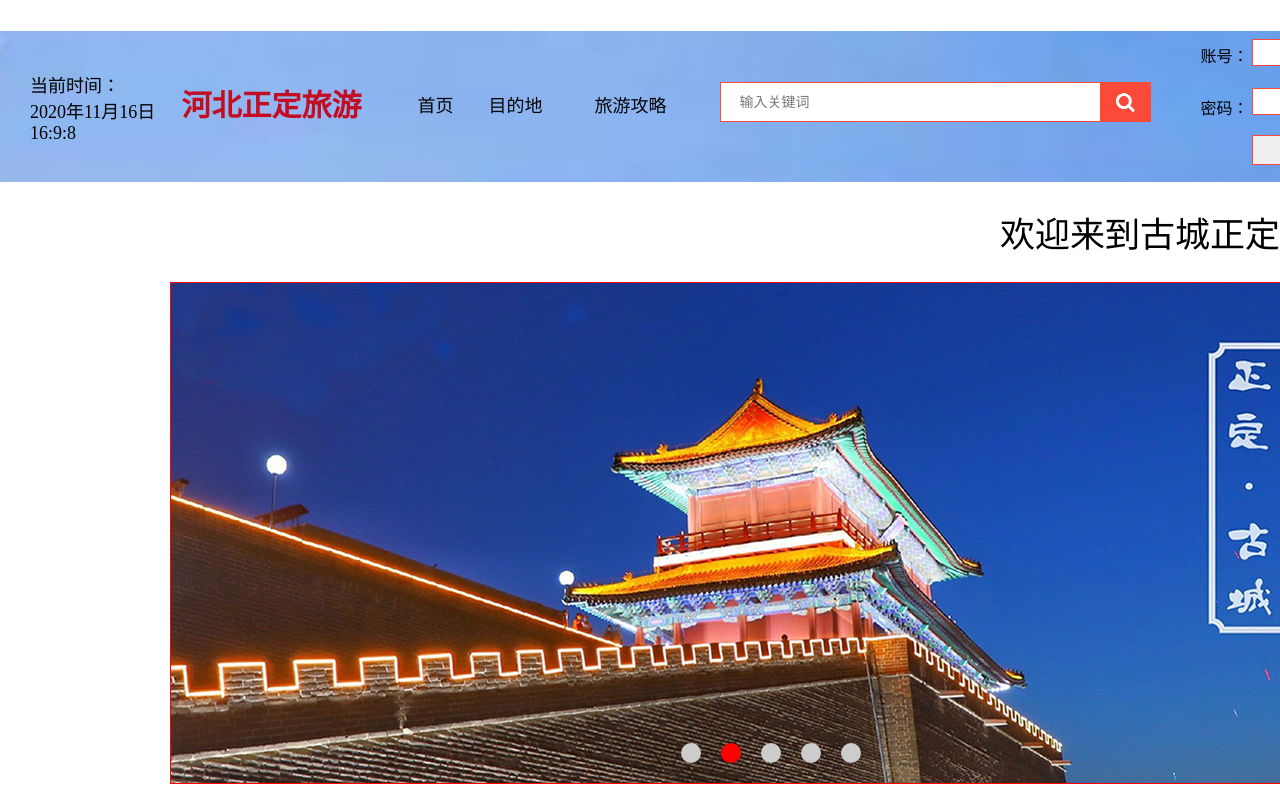
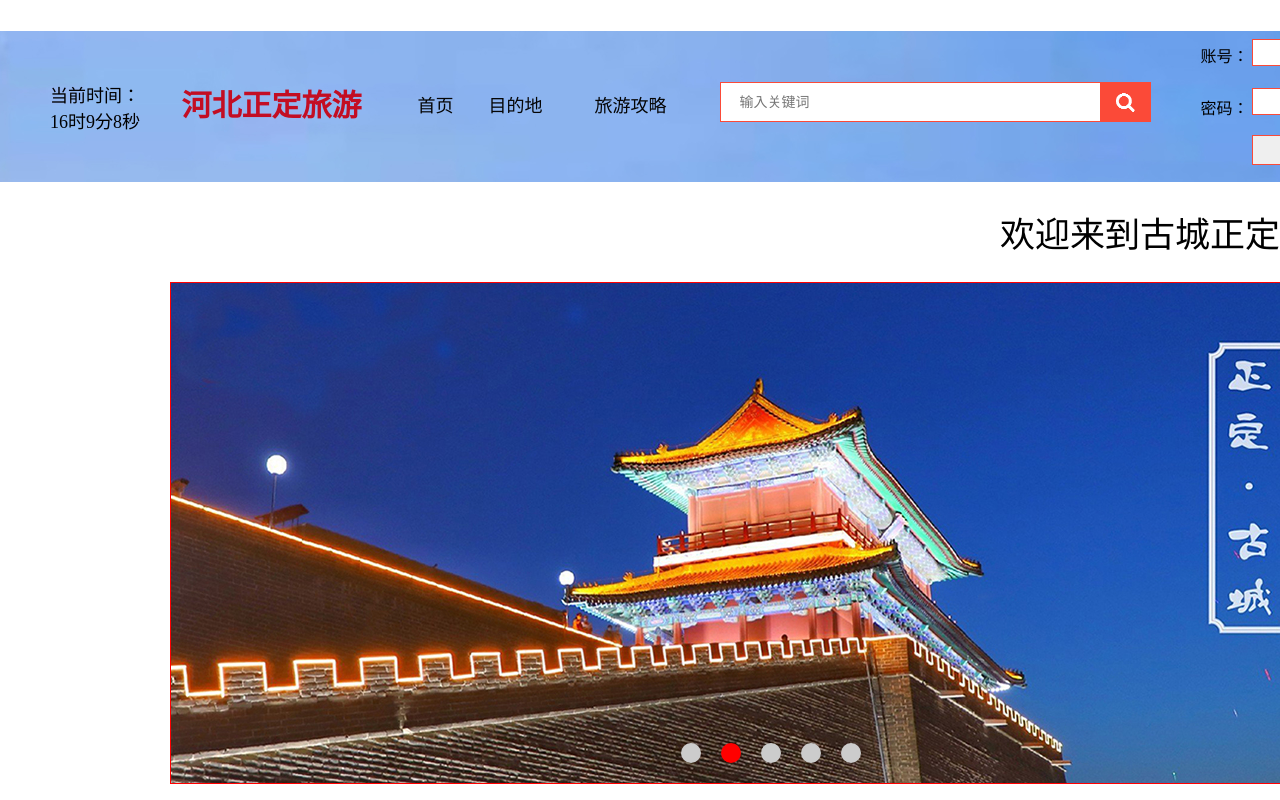
Before and after one commit to 19-zxy/Web2-8, a plain HTML site: page index.html in a window 1280 px wide. Shown: the top 800 px of the page. Drawn offline with Linux system fonts and the light colour scheme.

Commit message:
Update index.html

```diff
--- a/index.html
+++ b/index.html
@@ -48,8 +48,8 @@
     	position: absolute;
     	width: 150px;
     	height: 100px;
-    	top: 40px;
-    	left: 30px;
+    	top: 50px;
+    	left: 50px;
     	font-size: 18px;
     }
     .lvyou{
@@ -894,7 +894,7 @@
 	window.onload = function(){
 		var setIntervalId = setInterval(function(){
 			var now = new Date();
-			time.innerHTML = "当前时间："+"</br>"+now.getFullYear()+"年"+now.getMonth()+"月"+1+now.getDay()+"日"+"</br>"+now.getHours()+":"+now.getMinutes()+":"+now.getSeconds();
+			time.innerHTML = "当前时间："+"</br>"+now.getHours()+"时"+now.getMinutes()+"分"+now.getSeconds()+"秒";
 		},1000)
 
 	}
```
